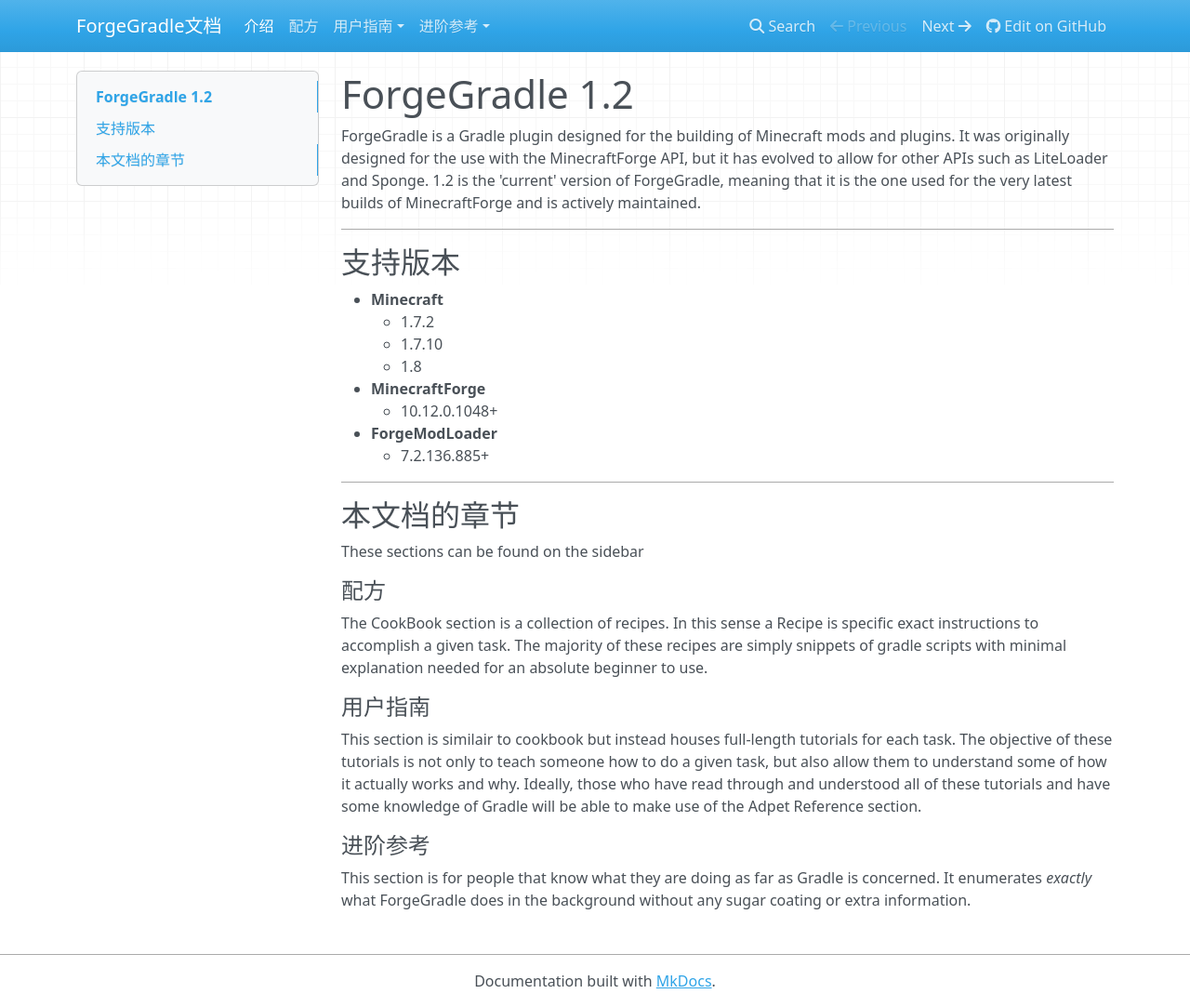
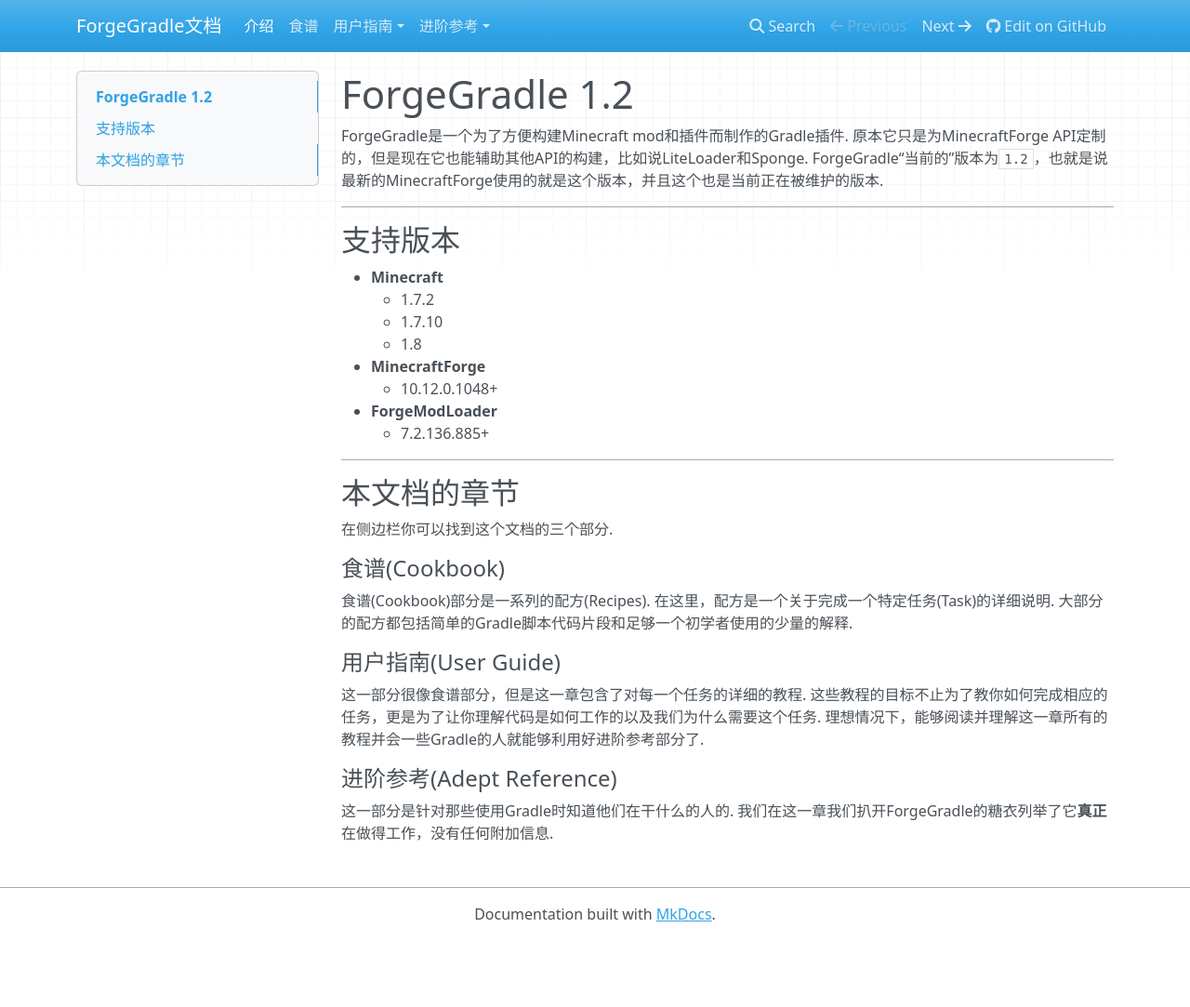
Before and after one commit to Krasjet/ForgeGradle-Documentation-CN, an MkDocs documentation site: the page built from docs/index.md, in a window 1280 px wide and 1083 px high. Shown: the whole window at 93% size. Built offline with MkDocs 1.6.1, drawn with Linux system fonts in a browser that asks for light colours; nearby versions of some CDN libraries; old or Windows-style settings are respelled for this version of MkDocs.

Commit message:
Update the index

```diff
--- a/docs/index.md
+++ b/docs/index.md
@@ -1,6 +1,6 @@
 # ForgeGradle 1.2
 
-ForgeGradle is a Gradle plugin designed for the building of Minecraft mods and plugins. It was originally designed for the use with the MinecraftForge API, but it has evolved to allow for other APIs such as LiteLoader and Sponge. 1.2 is the 'current' version of ForgeGradle, meaning that it is the one used for the very latest builds of MinecraftForge and is actively maintained.
+ForgeGradle是一个为了方便构建Minecraft mod和插件而制作的Gradle插件. 原本它只是为MinecraftForge API定制的，但是现在它也能辅助其他API的构建，比如说LiteLoader和Sponge. ForgeGradle“当前的”版本为`1.2`，也就是说最新的MinecraftForge使用的就是这个版本，并且这个也是当前正在被维护的版本.
 
 ---
 
@@ -17,13 +17,17 @@ ForgeGradle is a Gradle plugin designed for the building of Minecraft mods and p
 ---
 
 ## 本文档的章节
-These sections can be found on the sidebar
 
-#### 配方
-The CookBook section is a collection of recipes. In this sense a Recipe is specific exact instructions to accomplish a given task. The majority of these recipes are simply snippets of gradle scripts with minimal explanation needed for an absolute beginner to use.
+在侧边栏你可以找到这个文档的三个部分.
 
-#### 用户指南
-This section is similair to cookbook but instead houses full-length tutorials for each task. The objective of these tutorials is not only to teach someone how to do a given task, but also allow them to understand some of how it actually works and why. Ideally, those who have read through and understood all of these tutorials and have some knowledge of Gradle will be able to make use of the Adpet Reference section.
+#### 食谱(Cookbook)
 
-#### 进阶参考
-This section is for people that know what they are doing as far as Gradle is concerned. It enumerates *exactly* what ForgeGradle does in the background without any sugar coating or extra information.
+食谱(Cookbook)部分是一系列的配方(Recipes). 在这里，配方是一个关于完成一个特定任务(Task)的详细说明. 大部分的配方都包括简单的Gradle脚本代码片段和足够一个初学者使用的少量的解释.
+
+#### 用户指南(User Guide)
+
+这一部分很像食谱部分，但是这一章包含了对每一个任务的详细的教程. 这些教程的目标不止为了教你如何完成相应的任务，更是为了让你理解代码是如何工作的以及我们为什么需要这个任务. 理想情况下，能够阅读并理解这一章所有的教程并会一些Gradle的人就能够利用好进阶参考部分了.
+
+#### 进阶参考(Adept Reference)
+
+这一部分是针对那些使用Gradle时知道他们在干什么的人的. 我们在这一章我们扒开ForgeGradle的糖衣列举了它**真正**在做得工作，没有任何附加信息.
--- a/mkdocs.yml
+++ b/mkdocs.yml
@@ -6,7 +6,7 @@ repo_url: https://github.com/Meow-J/ForgeGradle-Documentation-CN
 
 pages:
 - ['index.md', '介绍']
-- ['cookbook.md', '配方']
+- ['cookbook.md', '食谱']
 - ['user-guide/shading.md', '用户指南', '包含外部库到Jar中(Shading)']
 - ['reference/mcblock.md', '进阶参考', "Minecraft{}"]
 - ['reference/tasks.md', '进阶参考', "任务"]
```
